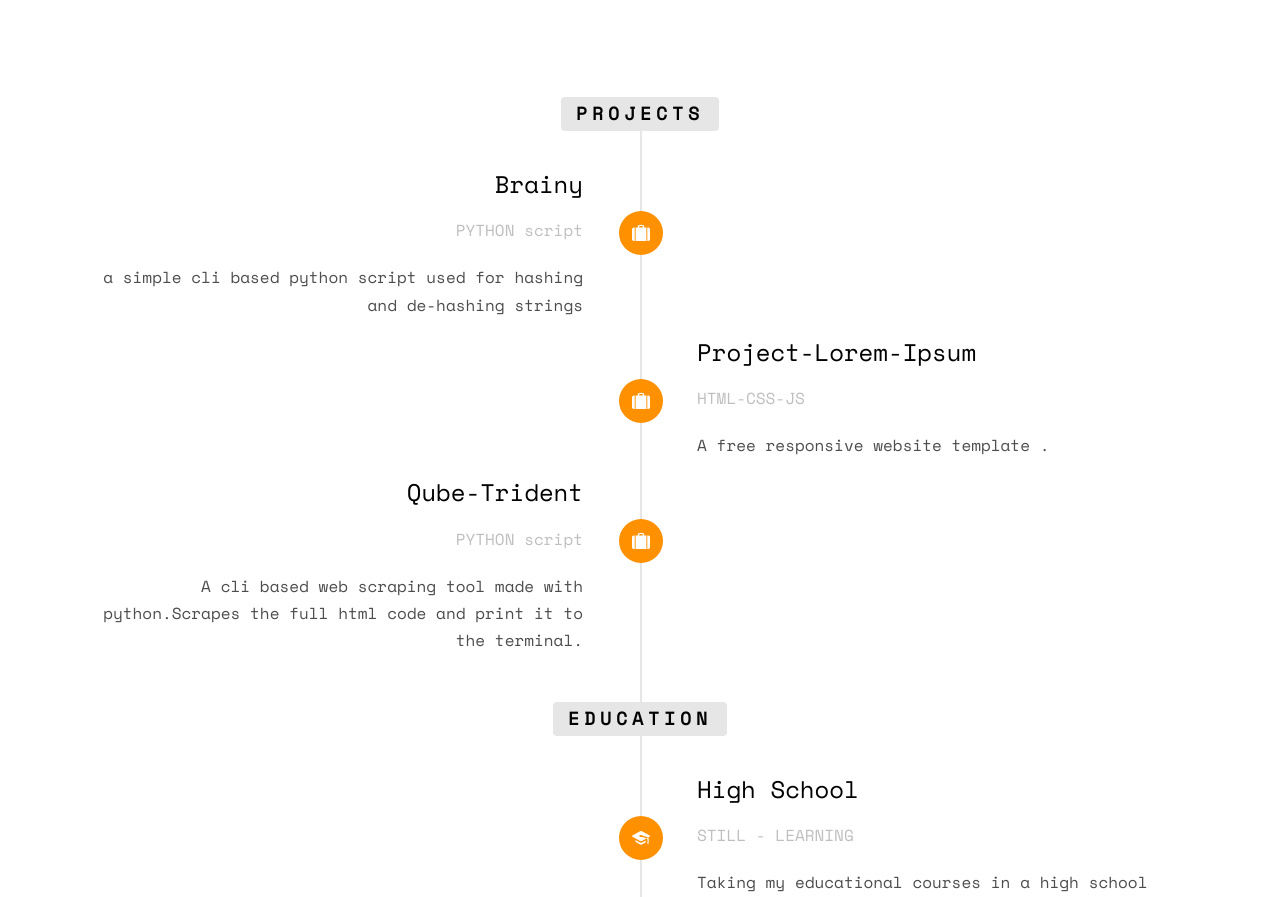
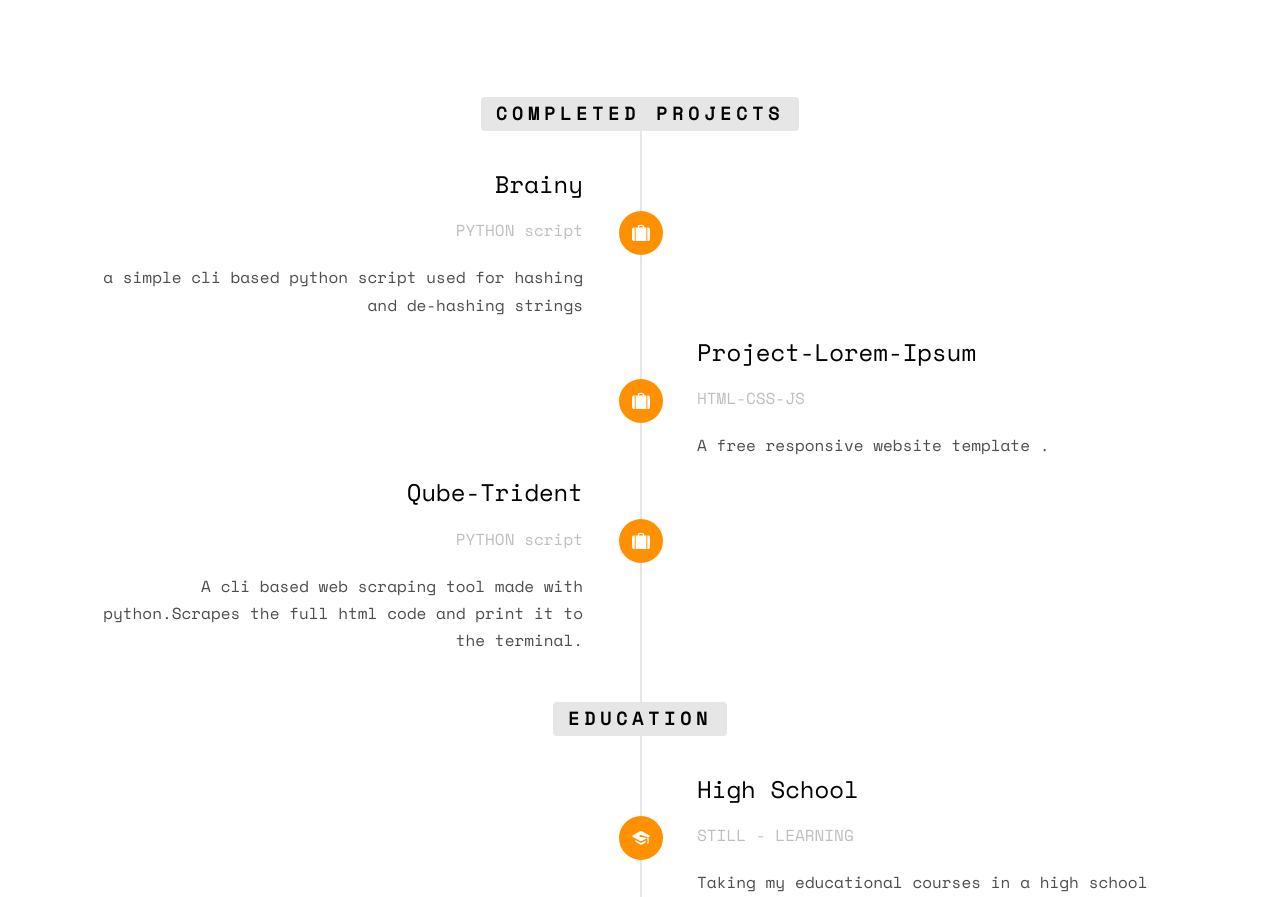
Before and after one commit to Dawit-Sh/Dawit-Sh.github.io, a plain HTML site: page index.html in a window 1280 px wide. Shown: the part 1670-2567 px from the top of the page. Drawn offline with nearby package versions, Linux system fonts and the light colour scheme; files whose address does not match are found by name.

Commit message:
changed projects to completed projects

```diff
--- a/index.html
+++ b/index.html
@@ -121,7 +121,7 @@
 				<div class="col-md-12 col-md-offset-0">
 					<ul class="timeline">
 						<li class="timeline-heading text-center animate-box">
-							<div><h3>Projects</h3></div>
+							<div><h3> Completed Projects</h3></div>
 						</li>
 						<li class="animate-box timeline-unverted">
 							<div class="timeline-badge"><i class="icon-suitcase"></i></div>
```
